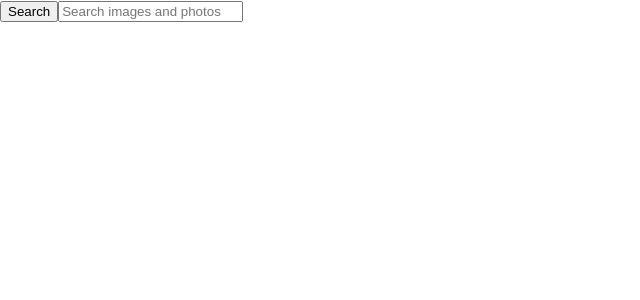
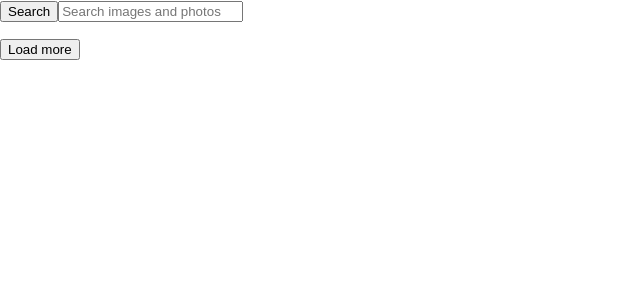
Before and after one commit to ViktoriyaSF/goit-react-image-finder, a React (Create React App) app: page / in a window 1280 px wide. Shown: the top 300 px of the page, without its empty margins (0-640 px from the left). Built offline with nearby package versions, Linux system fonts and the light colour scheme.

Commit message:
imagGallery

```diff
--- a/package.json
+++ b/package.json
@@ -8,6 +8,7 @@
     "@testing-library/react": "^12.1.4",
     "@testing-library/user-event": "^13.5.0",
     "axios": "^1.4.0",
+    "prop-types": "^15.8.1",
     "react": "^18.1.0",
     "react-dom": "^18.1.0",
     "react-scripts": "5.0.1",
--- a/src/components/App.jsx
+++ b/src/components/App.jsx
@@ -3,6 +3,7 @@ import { Searchbar } from './Searchbar/Searchbar';
 
 import * as API from '../service/api-images';
 import { ImageGallery } from './ImageGallery/ImageGallery';
+import { Button } from './Button/Button';
 
 export class App extends Component {
   state = {
@@ -20,6 +21,11 @@ export class App extends Component {
   };
   handleFormSearch = searchQuery => {
     this.setState({ searchQuery, page: 1, pictures: [] });
+  };
+
+  handleLoadMore = evt => {
+    const { page } = this.state;
+    this.setState({ page: page + 1 });
   };
 
   async componentDidUpdate(prevProps, prevState) {
@@ -50,7 +56,8 @@ export class App extends Component {
     return (
       <>
         <Searchbar onSearch={this.handelFormSearch} />
-        <ImageGallery pictures={this.pictures} />
+        <ImageGallery pictures={this.state.pictures} />
+        <Button onClick={this.handleLoadMore} />
       </>
     );
   }
--- /dev/null
+++ b/src/components/Button/Button.jsx
@@ -0,0 +1,14 @@
+import React from 'react';
+import PropTypes from 'prop-types';
+
+export const Button = ({ onClick }) => {
+  return (
+    <button type="submit" onClick={onClick}>
+      Load more
+    </button>
+  );
+};
+
+Button.propTypes = {
+  onClick: PropTypes.func.isRequired,
+};
--- a/src/components/ImageGallery/ImageGallery.jsx
+++ b/src/components/ImageGallery/ImageGallery.jsx
@@ -1,16 +1,11 @@
+import { ImageGalleryItem } from 'components/ImageGalleryItem/ImageGalleryItem';
 import React from 'react';
+import PropTypes from 'prop-types';
 
 export const ImageGallery = ({ pictures }) => {
-  return (
-    <ul>
-      {pictures &&
-        pictures.map(picture => {
-          return (
-            <li key={picture.id}>
-              <img src={picture.userImageURL} alt={picture.tags} />
-            </li>
-          );
-        })}
-    </ul>
-  );
+  return <ul>{pictures && <ImageGalleryItem pictures={pictures} />}</ul>;
 };
+
+ImageGallery.propTypes = {
+  pictures: PropTypes.array.isRequired,
+};
--- /dev/null
+++ b/src/components/ImageGalleryItem/ImageGalleryItem.jsx
@@ -0,0 +1,21 @@
+import React from 'react';
+import PropTypes from 'prop-types';
+
+export const ImageGalleryItem = ({ pictures }) => {
+  return pictures.map(picture => {
+    return (
+      <li key={picture.id}>
+        <img src={picture.webformatURL} alt={picture.tags} />
+      </li>
+    );
+  });
+};
+
+ImageGalleryItem.propTypes = {
+  picture: PropTypes.shape({
+    id: PropTypes.number.isRequired,
+    largeImageURL: PropTypes.string.isRequired,
+    tags: PropTypes.string.isRequired,
+    webformatURL: PropTypes.string.isRequired,
+  }),
+};
--- a/src/components/Searchbar/Searchbar.jsx
+++ b/src/components/Searchbar/Searchbar.jsx
@@ -1,4 +1,5 @@
 import { Component } from 'react';
+import PropTypes from 'prop-types';
 
 export class Searchbar extends Component {
   state = {
@@ -32,3 +33,7 @@ export class Searchbar extends Component {
     );
   }
 }
+
+Searchbar.propType = {
+  onSubmit: PropTypes.func.isRequired,
+};
```
Also changed, not shown: 1 other file (tests, documents, lock files or other folders).
